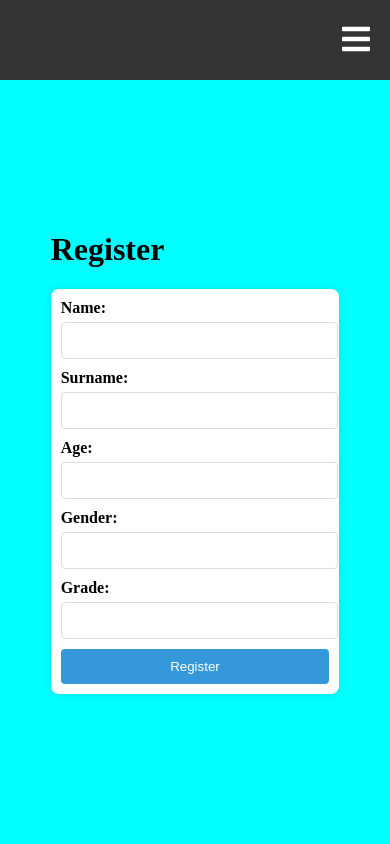
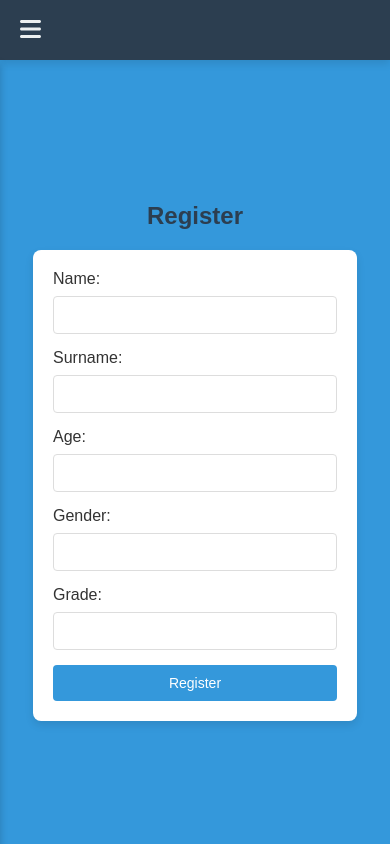
Before and after one commit to khulysojohn/management-system, a React (Create React App) app in the folder client/: page /register in a window 390 px wide. Built offline with nearby package versions, Linux system fonts and the light colour scheme.

Commit message:
initial commit

```diff
--- a/client/package.json
+++ b/client/package.json
@@ -3,6 +3,8 @@
   "version": "0.1.0",
   "private": true,
   "dependencies": {
+    "@fortawesome/free-solid-svg-icons": "^6.6.0",
+    "@fortawesome/react-fontawesome": "^0.2.2",
     "@testing-library/jest-dom": "^5.16.5",
     "@testing-library/react": "^13.4.0",
     "@testing-library/user-event": "^13.5.0",
--- a/client/src/App.css
+++ b/client/src/App.css
@@ -1,188 +1,335 @@
-/* General Styles */
-html,body {
+/* Reset some default styles for consistency */
+* {
   margin: 0;
   padding: 0;
   box-sizing: border-box;
-  overflow-x: hidden;
-
-}
-body{
-  background-color: aqua;
 }
 
+html,
+body {
+  height: 100%;
+  font-family: Arial, sans-serif;
+  color: #333;
+  background: #3498db;
+}
+
+/* General Styles for the Navbar */
 .navbar {
-  background: #333;
-  height: 80px;
+  width: 100%;
+  background-color: #2c3e50;
+  color: #ecf0f1;
+
+  padding: 10px 20px;
   display: flex;
-  justify-content: center;
+  height: 60px;
   align-items: center;
-  font-size: 1.2rem;
+  justify-content: space-between;
   position: fixed;
-  width: 100%;
   top: 0;
-  left: 0;
+  right: 0;
   z-index: 1000;
+  box-shadow: 0 4px 8px rgba(0, 0, 0, 0.1);
 }
 
 .navbar-container {
   display: flex;
-  justify-content: space-between;
   align-items: center;
-  height: 100%;
   width: 100%;
-  max-width: 1500px;
-  padding: 0 20px;
+}
+
+.menu-icon {
+  font-size: 24px;
+  color: #ecf0f1;
+  cursor: pointer;
+  display: none;
+  transition: color 0.3s ease;
+}
+
+.menu-icon:hover {
+  color: #3498db;
 }
 
 .nav-menu {
+  list-style: none;
   display: flex;
-  align-items: center;
-  list-style: none;
-  text-align: center;
   margin: 0;
+  padding: 0;
 }
 
 .nav-item {
-  height: 80px;
+  margin: 0 15px;
 }
 
 .navbar-link {
-  color: #fff;
-  display: flex;
-  align-items: center;
+  color: #ecf0f1;
   text-decoration: none;
-  padding: 0 1rem;
-  height: 100%;
+  font-size: 16px;
+  font-weight: 500;
+  transition: color 0.3s ease;
 }
 
 .navbar-link:hover {
-
-  border-radius: 4px;
+  color: #3498db;
 }
 
-/* Mobile Menu Styles */
-.menu-icon {
-  display: none;
-  cursor: pointer;
-  font-size: 2rem;
-  position: absolute;
-  right: 20px;
-}
-.fas {
-  color: #fff;
-}
+/* Container Styles */
 .container {
-  margin: 4rem;
-  align-content: center;
+  display: flex;
+  flex-direction: column;
+  align-items: center;
+  justify-content: center;
+  height: 100vh;
+  text-align: center;
+  padding: 20px;
+  background: #3498db;
+  box-shadow: 0 4px 8px rgba(0, 0, 0, 0.1);
+  border-radius: 8px;
 }
 
-.container .home-header {
-  text-align: center;
+/* Header Styles */
+.home-header {
+  font-size: 2.5rem;
+  font-weight: 700;
+  color: #2c3e50;
+  margin-bottom: 20px;
 }
+
+/* Image Styles */
 .container img {
-   border-radius: 2rem;
+  max-width: 100%;
+  height: auto;
+  border-radius: 8px;
+  box-shadow: 0 4px 8px rgba(0, 0, 0, 0.1);
 
 }
 
-.main-content {
-  padding-top: 80px; /* Adjust this if navbar height changes */
-  padding-top: 80px; /* Adjust this if navbar height changes */
+.reg-container {
   display: flex;
+  flex-direction: column;
+  align-items: center;
   justify-content: center;
-  align-items: center;
-  height: calc(100vh - 80px);
-}
-form {
-  max-width: 600px;
-  margin: 20px auto;
+  height: 100vh;
+  /* Full viewport height */
   padding: 20px;
-  background-color: #fff;
-  border-radius: 8px;
-  box-shadow: 0 0 10px rgba(0, 0, 0, 0.1);
+  background: #3498db;
+
 }
 
-form label {
-  display: block;
-  margin-bottom: 5px;
-  font-weight: bold;
+/* Header Styles */
+.reg-container h1 {
+  margin-top: 20vh;
+  margin-top: 10vh;
+  font-size: 2rem;
+
+  font-weight: 700;
+  /* Bold text */
+  color: #2c3e50;
+  /* Dark color for the header text */
+  margin-bottom: 20px;
+  /* Space below the header */
 }
 
-form input {
+/* Form Styles */
+form {
   width: 95%;
-  padding: 10px;
-  margin-bottom: 10px;
-  border: 1px solid #ddd;
-  border-radius: 4px;
+  /* Full width of the container */
+  box-shadow: 0 4px 8px rgba(0, 0, 0, 0.1);
+  /* Light shadow for modern look */
+  border-radius: 8px;
+  /* Rounded corners */
+  max-width: 90%;
+  /* Maximum width of the container */
+  margin: 0 auto;
+  /* Center horizontally */
+  background: #ffffff;
+  padding: 20px;
+  margin-bottom: 5px;
+
 }
 
-form button {
+label {
+  display: block;
+  /* Block display for labels */
+  margin-bottom: 8px;
+  /* Space below the label */
+  font-weight: 500;
+  /* Slightly bold text */
+}
+
+input {
   width: 100%;
+  /* Full width of the form */
+  padding: 10px;
+  margin-bottom: 15px;
+  /* Space between input fields */
+  border: 1px solid #ddd;
+  /* Light border color */
+  border-radius: 4px;
+  /* Rounded corners for inputs */
+  font-size: 16px;
+  /* Font size for readability */
+}
+
+button {
+  width: 100%;
+  /* Full width of the container */
   padding: 10px;
   background-color: #3498db;
-  color: #fff;
+  /* Primary button color */
+  color: #ffffff;
+  /* Text color for the button */
   border: none;
+  /* Remove default border */
   border-radius: 4px;
+  /* Rounded corners */
+  font-size: 16px;
+  /* Font size for readability */
   cursor: pointer;
+  /* Pointer cursor on hover */
+  transition: background-color 0.3s ease;
+  /* Smooth transition for background color */
 }
 
-form button:hover {
+button:hover {
   background-color: #2980b9;
+  /* Darker shade on hover */
 }
 
-@media screen and (max-width: 960px) {
-  .navbar-container {
-      display: flex;
-      justify-content: space-between;
-      align-items: center;
-      width: 100%;
-  }
+/* Container Styles */
+.student-container {
+  display: flex;
+  flex-wrap: wrap;
+  width: 100vw;
+  justify-content: center;
+  padding: 20px;
+  gap: 20px; /* Space between cards */
+  max-width: 1200px; /* Maximum width of the container */
+  margin: 0 auto; /* Center horizontally */
+  background: #2980b9;
+  height: 100vh;
+}
 
+/* Card Styles */
+.student-card {
+  background: #ffffff; /* White background for cards */
+  border: 1px solid #ddd; /* Light border color */
+  border-radius: 8px; /* Rounded corners */
+  padding: 20px;
+  width: 300px; /* Fixed width for cards */
+  box-shadow: 0 4px 8px rgba(0, 0, 0, 0.1); /* Light shadow for cards */
+  transition: box-shadow 0.3s ease; /* Smooth transition for shadow effect */
+}
+
+.student-card:hover {
+  box-shadow: 0 6px 12px rgba(0, 0, 0, 0.15); /* Darker shadow on hover */
+}
+
+.student-card h3 {
+  font-size: 1.1rem; /* Font size for student details */
+  font-weight: 500; /* Slightly bold text */
+  color: #2c3e50; /* Dark color for text */
+  margin-bottom: 10px; /* Space below headings */
+}
+
+
+
+/* Responsive Styles */
+@media (max-width: 768px) {
   .menu-icon {
-      display: block;
+    display: block;
   }
 
   .nav-menu {
-      display: flex;
-      flex-direction: column;
-      width: 100%;
-      height: 90vh;
-      position: absolute;
-      top: 80px;
-      left: -100%;
-      opacity: 1;
-      transition: all 0.5s ease;
-      background: #333;
-      padding: 0;
-      margin: 0;
+    display: flex;
+    flex-direction: column;
+    position: fixed;
+    top: 60px;
+    right: 0;
+    background-color: #2c3e50;
+    width: 100%;
+    height: 100vh;
+    padding: 20px 0;
+    transform: translateX(-100%);
+    transition: transform 0.3s ease;
+    box-shadow: 0 4px 8px rgba(0, 0, 0, 0.2);
+    overflow-y: auto;
   }
 
   .nav-menu.active {
-      left: 0;
-      opacity: 1;
-      transition: all 0.5s ease;
-      z-index: 1;
+    transform: translateX(0);
   }
 
   .nav-item {
-      width: 100%;
+    margin: 15px 0;
+    text-align: center;
   }
 
   .navbar-link {
-      text-align: center;
-      padding: 2rem;
-      width: 100%;
-      display: table;
+    font-size: 18px;
+
+  }
+ /*responsive for home container */
+  .home-header {
+    font-size: 2rem;
+    /* Slightly smaller font size on small screens */
   }
 
-  .navbar-link:hover {
+  .container {
+    padding: 15px;
+  }
 
-      border-radius: 0;
+  .reg-container {
+    padding: 15px;
+  }
+
+  .reg-container h1 {
+    font-size: 1.5rem;
+    /* Slightly smaller font size on small screens */
+  }
+
+  input {
+    font-size: 14px;
+    /* Smaller font size for inputs on small screens */
+  }
+
+  button {
+    font-size: 14px;
+    /* Smaller font size for button on small screens */
   }
 }
 
-/* Additional styles for responsiveness */
-@media (max-width: 600px) {
-  form {
-    padding: 10px;
+
+
+
+/* Responsive Styles */
+@media (max-width: 768px) {
+  .student-container {
+    padding: 15px;
+    gap: 15px; /* Reduced gap between cards on small screens */
+  }
+
+  .student-card {
+    width: 100%; /* Full width for cards on smaller screens */
+    max-width: 500px; /* Maximum width for larger cards */
+  }
+
+  .student-card h3 {
+    font-size: 1rem; /* Smaller font size for headings on small screens */
   }
 }
+
+@media (max-width: 480px) {
+  .student-container {
+    padding: 10px;
+    gap: 10px; /* Further reduced gap between cards on very small screens */
+  }
+
+  .student-card {
+    width: 100%; /* Full width for cards on very small screens */
+    max-width: 400px; /* Maximum width for larger cards on very small screens */
+  }
+
+  .student-card h3 {
+    font-size: 0.9rem; /* Smaller font size for headings on very small screens */
+  }
+}
--- a/client/src/pages/Navbar.js
+++ b/client/src/pages/Navbar.js
@@ -1,4 +1,6 @@
 import React, { useState } from 'react';
+import { FontAwesomeIcon } from '@fortawesome/react-fontawesome';
+import { faBars, faTimes } from '@fortawesome/free-solid-svg-icons';
 import { Link } from 'react-router-dom';
 import '../App.css';
 
@@ -13,7 +15,7 @@ const Navbar = () => {
         <nav className="navbar">
             <div className="navbar-container">
                 <div className="menu-icon" onClick={handleMobileMenuToggle}>
-                    <i className={isMobileMenuOpen ? 'fas fa-times' : 'fas fa-bars'}></i>
+                    <FontAwesomeIcon icon={isMobileMenuOpen ? faTimes : faBars} />
                 </div>
                 <ul className={isMobileMenuOpen ? 'nav-menu active' : 'nav-menu'}>
                     <li className="nav-item">
--- a/client/src/pages/display.js
+++ b/client/src/pages/display.js
@@ -1,12 +1,13 @@
 import React, { useState, useEffect } from 'react';
 import axios from 'axios';
+import '../App.css';
 
 const Display = () => {
     const [students, setStudents] = useState([]);
 
     useEffect(() => {
         // Fetch data from the backend
-        axios.get('http://localhost:3306/regstatus')
+        axios.get('http://localhost:3001/users')
             .then(response => {
                 setStudents(response.data);
             })
@@ -16,14 +17,14 @@ const Display = () => {
     }, []);
 
     return (
-        <div className="student">
+        <div className="student-container">
             {students.map((student, index) => (
-                <div className="display" key={index}>
-                    <h3>Name:<br />{student.name}</h3>
-                    <h3>Surname:<br /> {student.surname}</h3>
-                    <h3>Age:<br /> {student.age}</h3>
-                    <h3>Grade:<br /> {student.grade}</h3>
-                    <h3>Gender:<br /> {student.gender}</h3>
+                <div className="student-card" key={index}>
+                    <h3>Name: <br /> {student.name}</h3>
+                    <h3>Surname: <br /> {student.surname}</h3>
+                    <h3>Age: <br /> {student.age}</h3>
+                    <h3>Grade: <br /> {student.grade}</h3>
+                    <h3>Gender: <br /> {student.gender}</h3>
                 </div>
             ))}
         </div>
--- a/client/src/pages/home.js
+++ b/client/src/pages/home.js
@@ -3,7 +3,7 @@ import image from '../assets/images.png';
 const Home = () => {
     return(
         <div className="container">
-            <h1 className="home-header">School Managenent System</h1>
+            <h1 className="home-header">Managenent System</h1>
             <img src={image} alt='img'></img>
         </div>
     )
--- a/client/src/pages/register.js
+++ b/client/src/pages/register.js
@@ -1,5 +1,5 @@
-
 import React, { useState } from 'react';
+import axios from 'axios';
 import '../App.css';
 
 const Register = () => {
@@ -9,11 +9,20 @@ const Register = () => {
     const [gender, setGender] = useState('');
     const [grade, setGrade] = useState('');
 
-
     const handleSubmit = (e) => {
         e.preventDefault();
-        // Handle form submission
-        console.log({ name, surname, age, gender, grade});
+        const userData = { name, surname, age, gender, grade };
+
+        // Make a POST request to the backend
+        axios.post('http://localhost:3001/create', userData)
+            .then(response => {
+                console.log(response.data);
+                // Handle success (e.g., display a success message, clear form)
+            })
+            .catch(error => {
+                console.error("There was an error submitting the form!", error);
+                // Handle error (e.g., display an error message)
+            });
     };
 
     return (
@@ -32,7 +41,6 @@ const Register = () => {
                     value={surname}
                     onChange={(e) => setSurname(e.target.value)}
                 />
-
                 <label>Age:</label>
                 <input
                     type="number"
@@ -51,7 +59,6 @@ const Register = () => {
                     value={grade}
                     onChange={(e) => setGrade(e.target.value)}
                 />
-
                 <button type="submit">Register</button>
             </form>
         </div>
```
Also changed, not shown: 2 other files (tests, documents, lock files or other folders).
